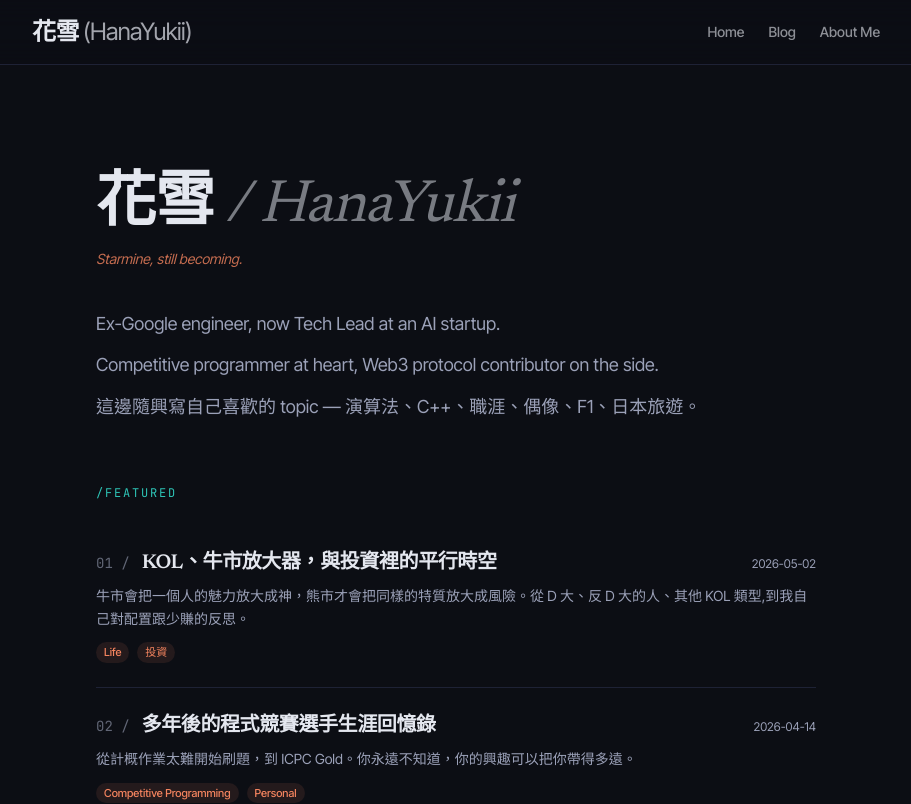
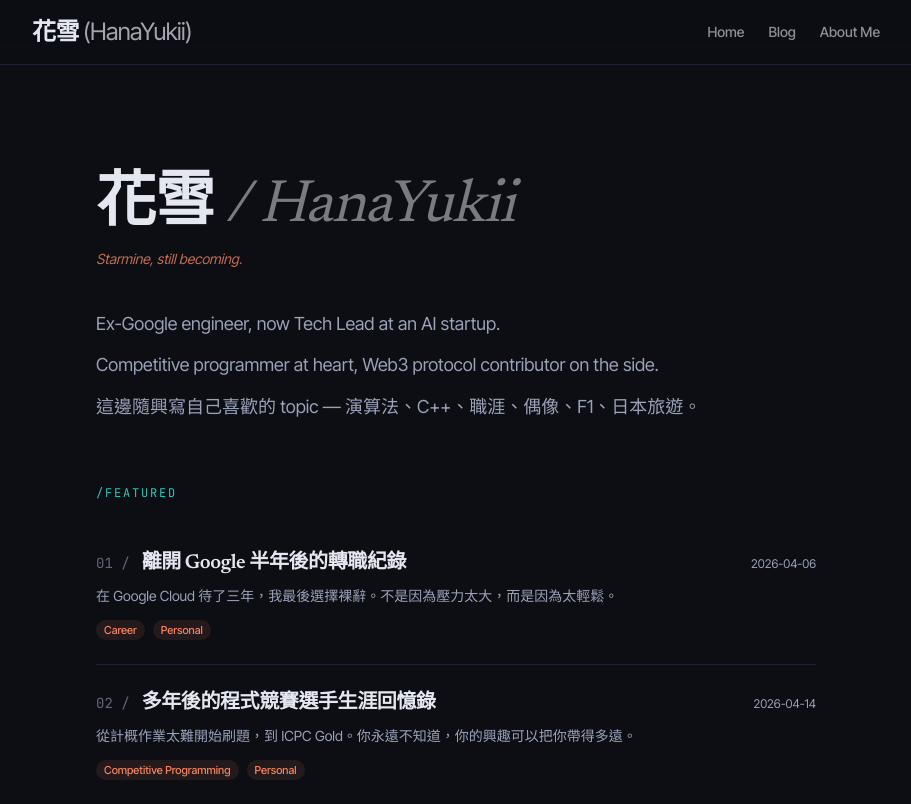
Before and after one commit to HanaYukii/hanayukii-site, a Next.js app: page / in a window 1280 px wide. Shown: the top 804 px of the page, without its empty margins (184-1095 px from the left). Built offline with nearby package versions, Linux system fonts and the light colour scheme.

Commit message:
Reverse Featured order: most popular first

```diff
--- a/src/data/posts.ts
+++ b/src/data/posts.ts
@@ -226,5 +226,5 @@ export const posts: Post[] = [
   },
 ];
 
-export const hotPosts = posts.filter((p) => p.hot);
+export const hotPosts = posts.filter((p) => p.hot).reverse();
 export const recentPosts = posts.filter((p) => !p.hot && p.href);
```
